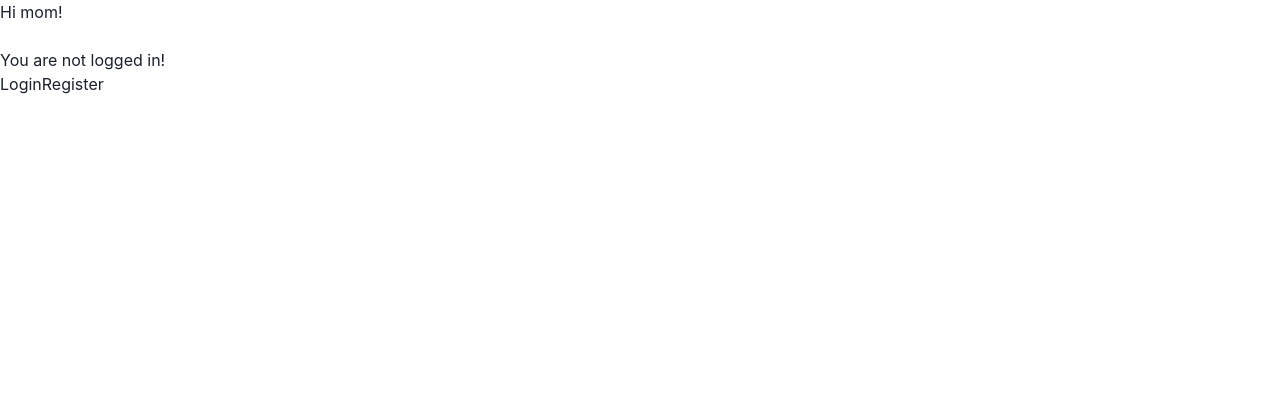
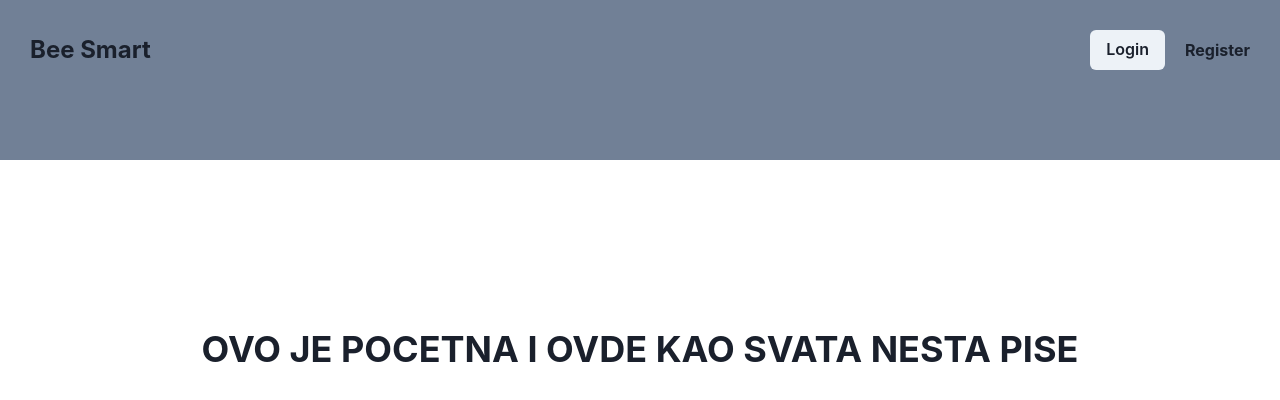
Before and after one commit to elab-development/internet-tehnologije-projekat-pametnakosnica_2020_0408, a React (Vite) app in the folder beeappReact/: page / in a window 1280 px wide. Shown: the top 400 px of the page. Built offline with nearby package versions, Linux system fonts and the light colour scheme; no server answers.

Commit message:
sorted out some user context and redirection issues

```diff
--- a/beeappReact/src/App.tsx
+++ b/beeappReact/src/App.tsx
@@ -3,6 +3,7 @@ import RootLayout from './pages/RootLayout'
 import LandingPage from './pages/LandingPage'
 import Login from './pages/Login'
 import Register from './pages/Register'
+import Dashboard from './pages/Dashboard'
 
 const router = createBrowserRouter(
   createRoutesFromElements(
@@ -10,6 +11,7 @@ const router = createBrowserRouter(
       <Route index element={<LandingPage/>}/>
       <Route path='login' element={<Login/>}/>
       <Route path='register' element={<Register/>}/>
+      <Route path='dashboard' element={<Dashboard/>}/>
     </Route>
   )
 )
--- /dev/null
+++ b/beeappReact/src/components/Navbar.tsx
@@ -0,0 +1,69 @@
+import {
+  Flex,
+  Heading,
+  Text,
+  Button,
+  Spacer,
+  HStack,
+  Link,
+} from "@chakra-ui/react"
+import { useContext, useEffect, useState } from "react"
+import { UserContext } from '../context/UserContext'
+import httpClient from "../httpClient"
+
+export default function Navbar() {
+  //const toast = useToast()
+  const {token, setToken} = useContext(UserContext)
+  const [username, setUsername] = useState("")
+
+  useEffect(()=>{
+    async function func(){
+
+      try{
+        const resp = await httpClient.get("//localhost:5000/auth/@me", {
+          headers:{
+            "Content-Type": "application/json",
+            Authorization: "Bearer " + token,
+          }
+        });
+        if (resp.status !== 200) {
+            console.log(resp)
+        }
+        setUsername(resp.data["username"])
+      } catch (error) {
+        console.error("Error fetching user:", error);
+      }
+
+
+    }
+    func()
+  }, [token])
+
+
+  const logoutUser = () =>{
+      setToken("")
+      localStorage.removeItem('jwt_token')
+      window.location.href = '/'
+  }
+
+
+  return (
+    <Flex as="nav" p="10px" mb="60px" alignItems="center" justifyContent='center'>
+    <Heading as="h1" fontSize="1.5em">Bee Smart</Heading>
+    <Spacer />
+    <HStack spacing="20px">
+      {token && token !== "" && token !== null ? (
+        <>
+          <Text>{username}</Text>
+          <Button onClick={() => logoutUser()}>Logout</Button>
+        </>
+      ) : (
+        <>
+          <Button onClick={()=> window.location.href = 'login'}>Login</Button>
+          <Link fontWeight='bold' href="register">Register</Link>
+        </>
+      )}
+    </HStack>
+  </Flex>
+  )
+}
--- /dev/null
+++ b/beeappReact/src/components/Sidebar.tsx
@@ -0,0 +1,29 @@
+import { List, ListItem, ListIcon } from "@chakra-ui/react"
+import { CalendarIcon, EditIcon, AtSignIcon } from '@chakra-ui/icons'
+import { NavLink } from "react-router-dom"
+
+
+export default function Sidebar() {
+  return (
+    <List color="white" fontSize="1.2em" spacing={4}>
+      <ListItem>
+        <NavLink to="/">
+          <ListIcon as={CalendarIcon} color="white" />
+          Dashboard
+        </NavLink>
+      </ListItem>
+      <ListItem>
+        <NavLink to="create">
+          <ListIcon as={EditIcon} color="white" />
+          New Task
+        </NavLink>
+      </ListItem>
+      <ListItem>
+        <NavLink to="profile">
+          <ListIcon as={AtSignIcon} color="white" />
+          Profile
+        </NavLink>
+      </ListItem>
+    </List>
+  )
+}
--- a/beeappReact/src/pages/Dashboard.tsx
+++ b/beeappReact/src/pages/Dashboard.tsx
@@ -0,0 +1,7 @@
+const Dashboard = () => {
+  return (
+    <div>Dashboard</div>
+  )
+}
+
+export default Dashboard
--- a/beeappReact/src/pages/LandingPage.tsx
+++ b/beeappReact/src/pages/LandingPage.tsx
@@ -1,47 +1,16 @@
 import { useContext } from "react";
 import { UserContext } from "../context/UserContext";
+import { Flex, Heading } from "@chakra-ui/react";
 
 
 const LandingPage = () => {
 
     const {token, } = useContext(UserContext)
 
-    // const logoutUser = async () => {
-    //   await httpClient.post("//localhost:5000/auth/logout");
-    //   window.location.href = "/";
-    // }
-
-    // useEffect(() => {
-    //   (async () => {
-    //     try{
-    //       const resp = await httpClient.get("//localhost:5000/auth/@me");
-    //       setUser(resp.data);
-    //     }catch(error){
-    //       console.log("Not authenticated");
-    //     }
-    //   })();
-    // }, [])
-
     return (
-      <div>
-          <h1>Hi mom!</h1>
-          {(token != null && token != "" ) ? (
-            <div>
-              <h2>Logged in</h2>
-              {/* <h3>Email: {user.email}</h3>
-              <h3>ID: {user.id}</h3> */}
-                {/* <button onClick={logoutUser}>Logout</button> */}
-                <button>Logout</button>
-            </div>
-          ) : (
-            <div>
-              <br/>
-              <p>You are not logged in!</p>
-              <a href="login"><button>Login</button></a>
-              <a href="register"><button>Register</button></a>
-            </div>
-          )}
-      </div>
+    <Flex p="10px" mb="60px" flexDirection="column" alignItems="center">
+      <Heading>OVO JE POCETNA I OVDE KAO SVATA NESTA PISE</Heading>
+    </Flex>
     )
   }
 
--- a/beeappReact/src/pages/Login.tsx
+++ b/beeappReact/src/pages/Login.tsx
@@ -1,14 +1,15 @@
 import {useContext, useState} from 'react'
 import httpClient from '../httpClient'
-import { Button, Flex, FormControl, FormLabel, Heading, Input } from '@chakra-ui/react'
-import { Form } from 'react-router-dom'
+import { Button, Flex, FormControl, FormLabel, Heading, Input, useToast } from '@chakra-ui/react'
+import { Form, useNavigate } from 'react-router-dom'
 import { UserContext } from '../context/UserContext'
 
 const Login = () => {
     const[email, setEmail] = useState("")
     const[password, setPassword] = useState("")
-    //const [token, setToken] = useState(sessionStorage.getItem("token"))
     const {token, setToken} = useContext(UserContext)
+    const navigate = useNavigate()
+    const toast = useToast()
 
     const logInUser = async () =>{
         console.log(email, password);
@@ -26,56 +27,30 @@ const Login = () => {
             const resp = await httpClient.post("//localhost:5000/auth/login", data, headers);
             if(resp.status === 200){
                 console.log(resp.data.access_token)
-                //sessionStorage.setItem("token", resp.data.access_token)
                 setToken(resp.data.access_token)
-                //window.location.href = "/";
+                navigate('../dashboard')
             }
         }
         catch (error: any) {
             if(error.response.status === 401){
-                alert("Invalid credentials")
+                //alert("Invalid credentials")
+                toast({
+                    title: 'Bad credentials',
+                    status: 'error',
+                    duration: 3000,
+                    isClosable: true,
+                    position: 'top'
+                  })
             }
         }
     };
 
-    const logOutUser = async () =>{
-        console.log("loggin out user "+token);
-        setToken('');
-        sessionStorage.removeItem('token');
-    };
 
   return (
-    // <div>
-    //     <h1>Login</h1>
-    //     <form>
-    //         <div>
-    //             <label>Email</label>
-    //             <input
-    //             type="text"
-    //             value={email}
-    //             onChange={(e) => setEmail(e.target.value)}
-    //             id=""/>
-    //         </div>
-    //         <div>
-    //             <label>Password</label>
-    //             <input
-    //             type="password"
-    //             value={password}
-    //             onChange={(e) => setPassword(e.target.value)}
-    //             id=""/>
-    //         </div>
-    //         <button type='button' onClick={() => logInUser()}>Submit</button>
-    //     </form>
-    // </div>
     <Flex p="10px" mb="60px" flexDirection="column" alignItems="center">
     {token && token !== "" && token !== null ? (
         <>
-        <Heading as="h2">Logged in with {token}</Heading>
-        <Form>
-            <Button type="button" onClick={() => logOutUser()}>
-            Logout
-            </Button>
-        </Form>
+        <Heading as="h2">You are already logged in!</Heading>
         </>
     ) : (
         <>
--- a/beeappReact/src/pages/Register.tsx
+++ b/beeappReact/src/pages/Register.tsx
@@ -1,7 +1,7 @@
 import {useState} from 'react'
 import httpClient from '../httpClient'
 import { Button, Flex, FormControl, FormLabel, Heading, Input } from '@chakra-ui/react'
-import { Form } from 'react-router-dom'
+import { Form, useNavigate } from 'react-router-dom'
 
 const Register = () => {
     const[email, setEmail] = useState("")
@@ -9,6 +9,7 @@ const Register = () => {
     const[username, setUsername] = useState("")
     const[firstname, setFirstName] = useState("")
     const[lastname, setLastName]  = useState("")
+    const navigate = useNavigate()
 
 
     const registerUser = async () =>{
@@ -23,62 +24,17 @@ const Register = () => {
                 lastname
             });
 
-            window.location.href = "/";
+            navigate('../login')
         }
         catch (error: any) {
+            console.log(error)
             if(error.response.status === 401){
-                alert("Invalid credentials")
+                alert("BAD")
             }
         }
     };
 
   return (
-    // <div>
-    //     <h1>Create a new account</h1>
-    //     <form>
-    //         <div>
-    //             <label>Email</label>
-    //             <input
-    //             type="text"
-    //             value={email}
-    //             onChange={(e) => setEmail(e.target.value)}
-    //             id=""/>
-    //         </div>
-    //         <div>
-    //             <label>Password</label>
-    //             <input
-    //             type="password"
-    //             value={password}
-    //             onChange={(e) => setPassword(e.target.value)}
-    //             id=""/>
-    //         </div>
-    //         <div>
-    //             <label>Username</label>
-    //             <input
-    //             type="username"
-    //             value={username}
-    //             onChange={(e) => setUsername(e.target.value)}
-    //             id=""/>
-    //         </div>
-    //         <div>
-    //             <label>First name</label>
-    //             <input
-    //             type="firstname"
-    //             value={firstname}
-    //             onChange={(e) => setFirstName(e.target.value)}
-    //             id=""/>
-    //         </div>
-    //         <div>
-    //             <label>Last name</label>
-    //             <input
-    //             type="lastname"
-    //             value={lastname}
-    //             onChange={(e) => setLastName(e.target.value)}
-    //             id=""/>
-    //         </div>
-    //         <button type='button' onClick={() => registerUser()}>Submit</button>
-    //     </form>
-    // </div>
     <Flex p="10px" mb="60px" flexDirection='column' alignItems='center'>
     <Heading as="h2" marginBottom={5}>Register</Heading>
     <Form>
--- a/beeappReact/src/pages/RootLayout.tsx
+++ b/beeappReact/src/pages/RootLayout.tsx
@@ -1,9 +1,33 @@
 import { Outlet } from "react-router-dom"
+import Navbar from "../components/Navbar"
+import { Flex, Grid, GridItem } from "@chakra-ui/react"
+import Sidebar from "../components/Sidebar"
 
 const RootLayout = () => {
   return (
+    <Grid templateRows="repeat(6, 1fr)" bg="gray.150">
+      {/* sidebar */}
+      <GridItem
+        rowSpan={1}
+        bg="gray.500"
+        //minHeight={{ lg: '100vh' }}
+        p="20px"
+        alignItems='center'
+        justifyContent='center'
+      >
+      <Navbar />
+      </GridItem>
 
-      <Outlet/>
+      {/* main content & navbar */}
+      <GridItem
+        as="main"
+        rowSpan={5}
+        p="40px"
+      >
+        <Sidebar />
+        <Outlet />
+      </GridItem>
+    </Grid>
   )
 }
 
```
Also changed, not shown: beeappReact/src/components/LoginComponent.tsx (added, +67 -0 lines).
